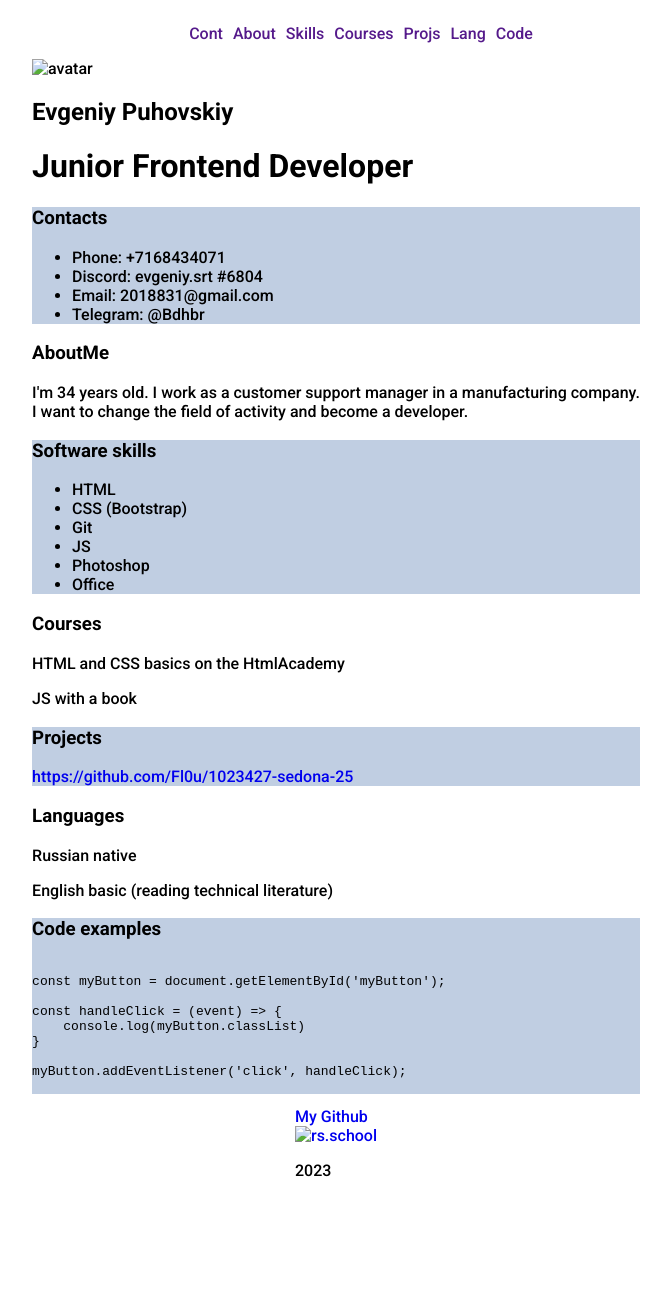
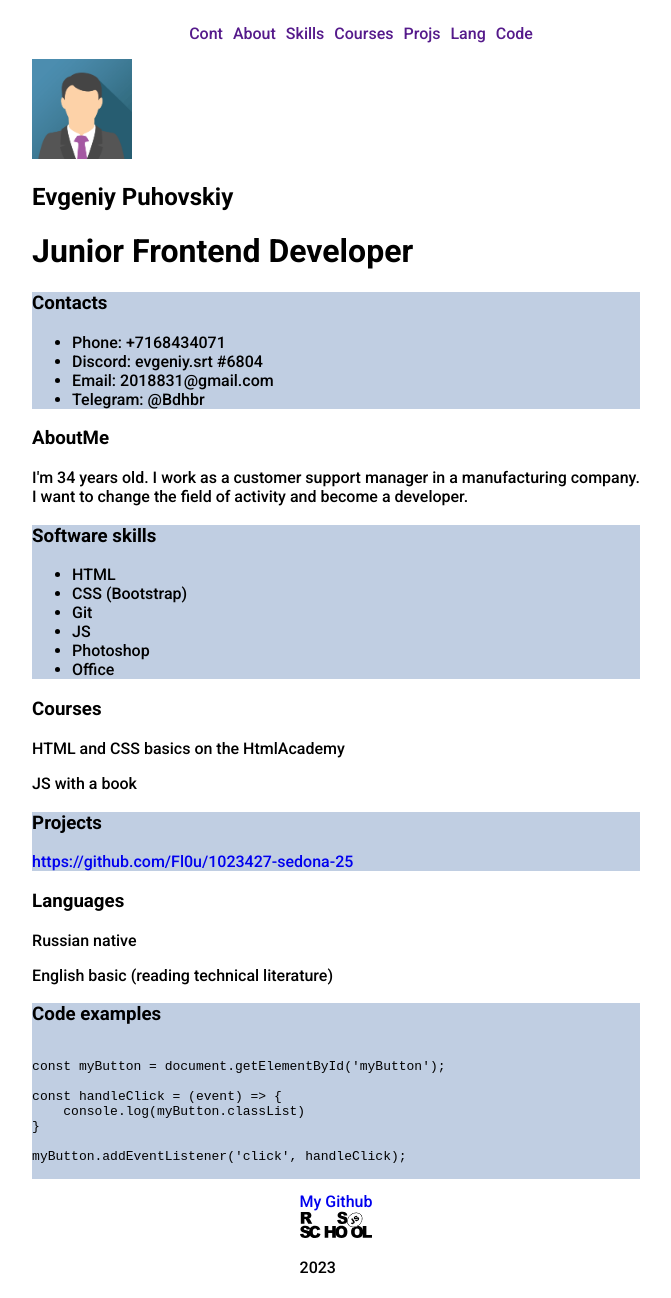
Before and after one commit to Fl0u/rsschool-cv, a plain HTML site: page index.html in a window 1280 px wide. Shown: the whole page, without its empty margins (304-975 px from the left). Before the commit the page ends 1204 px from the top, so only its background shows below. Drawn offline with Linux system fonts and the light colour scheme; files that its build step writes are made by us from their sources.

Commit message:
fix: fixed image paths

```diff
--- a/index.html
+++ b/index.html
@@ -5,7 +5,7 @@
     <meta charset="UTF-8">
     <meta http-equiv="X-UA-Compatible" content="IE=edge">
     <meta name="viewport" content="width=device-width, initial-scale=1.0">
-    <link rel="stylesheet" href="/Другое/RSS_Old/style.css">
+    <link rel="stylesheet" href="/style.css">
     <link rel="preconnect" href="https://fonts.gstatic.com">
     <link href="https://fonts.googleapis.com/css2?family=Roboto:wght@100;300;500;700&display=swap" rel="stylesheet">
     <title>CV</title>
@@ -26,7 +26,7 @@
         </nav>
     </header>
     <main class="container">
-        <img src="/Другое/RSS_Old/" alt="avatar" width="100" height="100">
+        <img src="/avatar.png" alt="avatar" width="100" height="100">
         <h2>Evgeniy Puhovskiy</h2>
         <h1>Junior Frontend Developer</h1>
         <section class="blue-color">
@@ -93,7 +93,7 @@ myButton.addEventListener('click', handleClick);
         <div>
         <a href="https://github.com/Fl0u">My Github</a></div>
         <div>
-        <a href="https://rs.school/js"><img src="rs_school_js.svg" alt="rs.school"></a></div>
+        <a href="https://rs.school/js"><img src="school-logo.svg" alt="rs.school"></a></div>
         <p>2023</p>
     </footer>
 </body>
```
